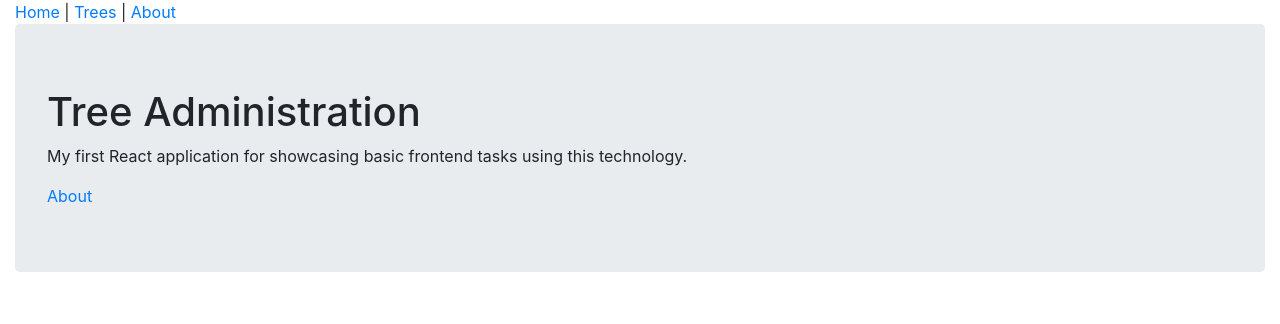
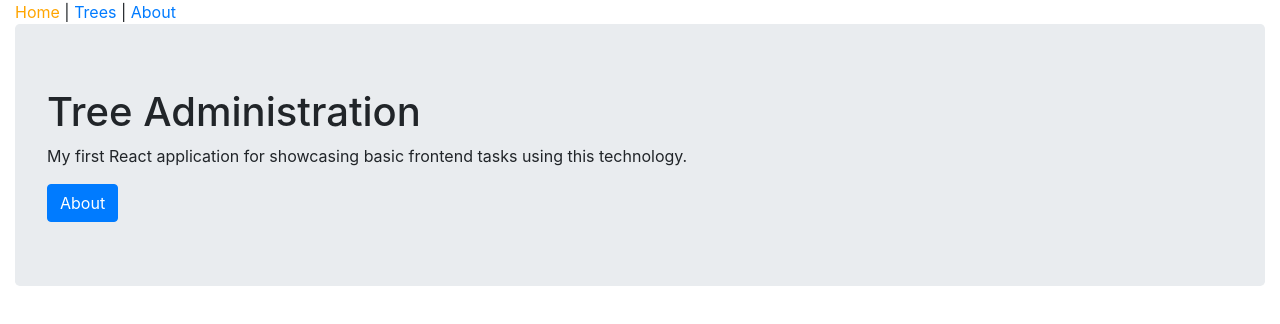
Before and after one commit to gbotond/trees-app, a React (Create React App) app: page / in a window 1280 px wide. Shown: the top 324 px of the page. Built offline with nearby package versions, Linux system fonts and the light colour scheme; no server answers.

Commit message:
feat: use React Router

```diff
--- a/src/components/App.js
+++ b/src/components/App.js
@@ -3,18 +3,19 @@ import HomePage from "./HomePage";
 import AboutPage from "./AboutPage";
 import Header from "./common/Header";
 import TreesPage from "./TreesPage";
+import { Route, Switch } from "react-router-dom";
+import NotFoundPage from "./NotFoundPage";
 
 function App() {
-    function getPage() {
-        const route = window.location.pathname;
-        if(route === "/about") return <AboutPage />;
-        if(route === "/trees") return <TreesPage />;
-        return <HomePage />;
-    }
     return (
         <div className="container-fluid">
             <Header />
-            { getPage() }
+            <Switch>
+                <Route path="/" exact component={HomePage} />
+                <Route path="/trees" component={TreesPage} />
+                <Route path="/about" component={AboutPage} />
+                <Route component={NotFoundPage} />
+            </Switch>
         </div>
     );
 }
--- a/src/components/HomePage.js
+++ b/src/components/HomePage.js
@@ -1,11 +1,12 @@
 import React from "react";
+import { Link } from "react-router-dom";
 
 function HomePage() {
     return (
     <div className="jumbotron">
         <h1>Tree Administration</h1>
         <p>My first React application for showcasing basic frontend tasks using this technology.</p>
-        <a href="/about">About</a>
+        <Link to="about" className="btn btn-primary">About</Link>
     </div>
     );
 }
--- /dev/null
+++ b/src/components/NotFoundPage.js
@@ -0,0 +1,15 @@
+import React from "react";
+import { Link } from "react-router-dom";
+
+function NotFoundPage() {
+    return (
+        <div>
+            <h2>Page Not Found</h2>
+            <p>
+                <Link to="/">Back to Home</Link>
+            </p>
+        </div>
+    );
+}
+
+export default NotFoundPage;
--- a/src/components/TreeList.js
+++ b/src/components/TreeList.js
@@ -14,7 +14,6 @@ function TreeList(props) {
 
     return (
         <>
-            <h2>Trees</h2>
             <table className="table">
                 <thead>
                     <tr>
--- a/src/components/common/Header.js
+++ b/src/components/common/Header.js
@@ -1,9 +1,21 @@
 import React from "react";
+import { NavLink } from "react-router-dom";
 
 function Header() {
+    const activeStyle = { color: "orange" };
     return (
         <nav>
-            <a href="/">Home</a> | <a href="/trees">Trees</a> | <a href="/about">About</a>
+            <NavLink exact activeStyle={activeStyle} to="/">
+                Home
+            </NavLink>
+            {" | "}
+            <NavLink activeStyle={activeStyle} to="/trees">
+                Trees
+            </NavLink>
+            {" | "}
+            <NavLink activeStyle={activeStyle} to="/about">
+                About
+            </NavLink>
         </nav>
     );
 }
--- a/src/index.js
+++ b/src/index.js
@@ -2,5 +2,6 @@ import "bootstrap/dist/css/bootstrap.min.css";
 import React from "react";
 import { render } from "react-dom";
 import App from "./components/App";
+import { BrowserRouter as Router } from "react-router-dom";
 
-render(<App />, document.getElementById("root"));
+render(<Router><App /></Router>, document.getElementById("root"));
```
